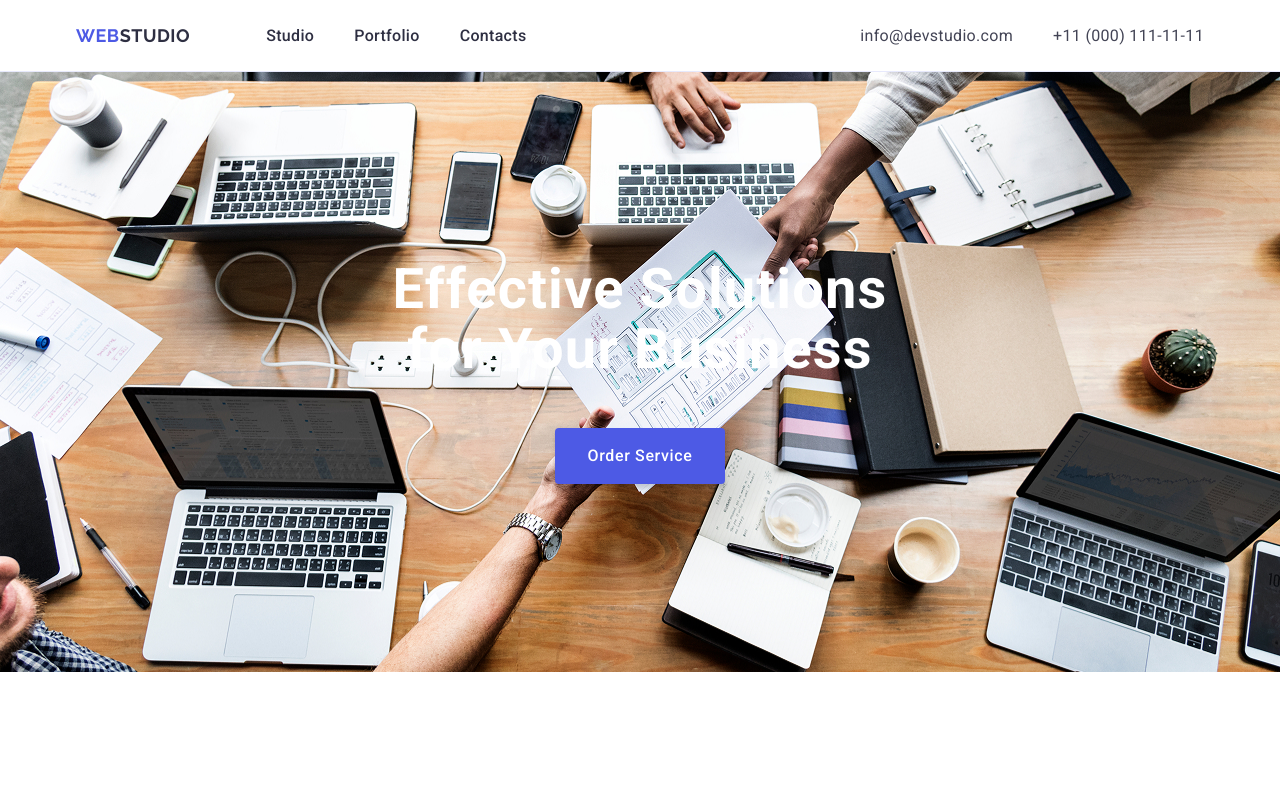
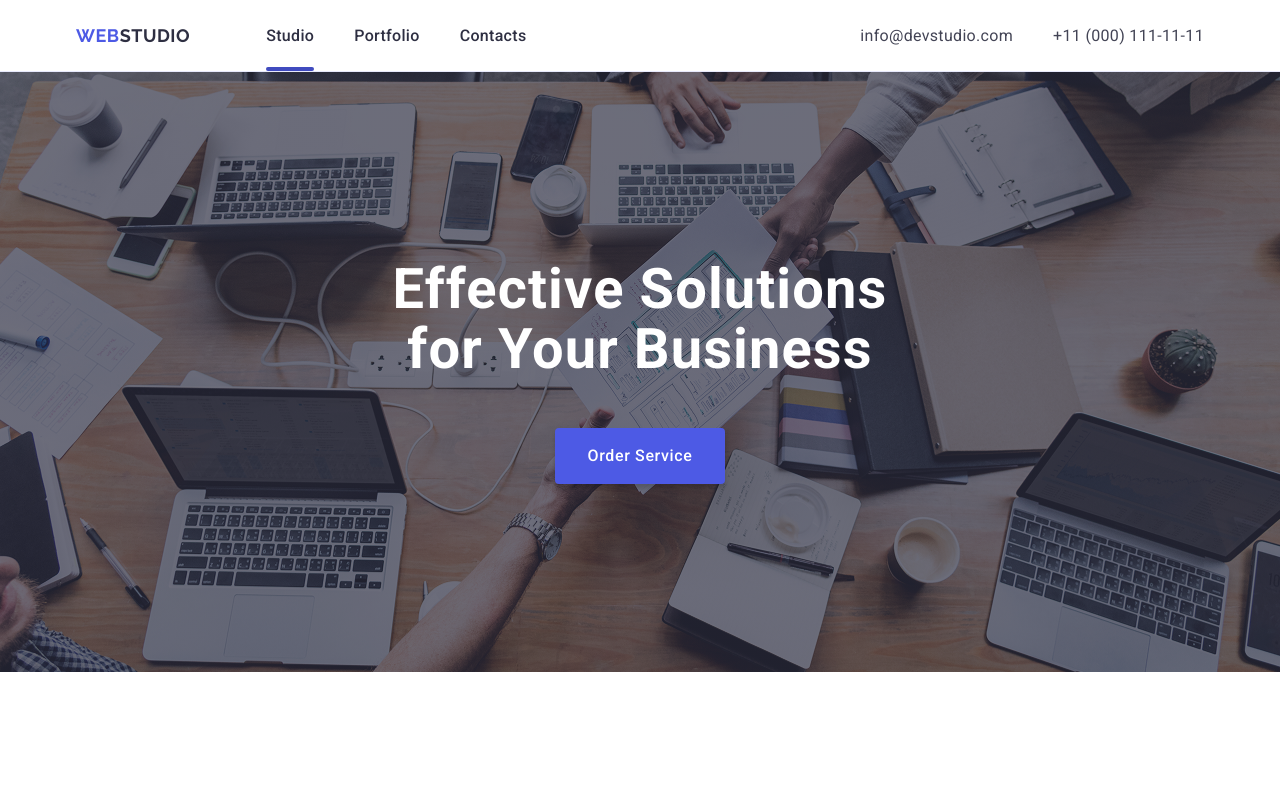
Before and after one commit to VladByshov/goit-markup-hw-04, a plain HTML site: page index.html in a window 1280 px wide. Shown: the top 788 px of the page. Drawn offline with nearby package versions, Linux system fonts and the light colour scheme.

Commit message:
done hero section

```diff
--- a/css/style.css
+++ b/css/style.css
@@ -89,7 +89,13 @@ img {
 .main-nav, .nav-list, .contacts-header {
     display: flex;
     align-items: center;
+    justify-content:  center;
     flex-wrap: wrap;
+    height:  100%;
+}
+
+.list-item{
+    height: 100%;
 }
 
 .list-item:not(:last-child){
@@ -122,18 +128,48 @@ img {
 }
 
 .list-item-nav{
-    padding:24px 0;
+    /*padding:24px 0;*/
     text-decoration:  none;
     color:  #2e2f42;
+}
+
+.list-item a{
+    display: flex;
+    justify-content: center;
+    align-items: center;
+    position: relative;
+    height: 100%;
+    /*transition: 250ms cubic-bezier(0.4, 0, 0.2, 1) ;*/
+    transition-property: color;
+    transition-duration: 1s;
+    transition-timing-function: cubic-bezier(0.4, 0, 0.2, 1);
 }
 
 .list-item a:hover,
 .list-item a:focus{
     color: #404bbf;
+
+}
+
+.list-item .current::after{
+    display: block;
+    content: " ";
+    width: 100%;
+    position: absolute;
+    bottom: 0;
+    height: 4px;
+    background-color: #404bbf;
+    border-radius: 2px;
 }
 
 .address {
     font-style: normal;
+}
+
+.list-address a{
+    transition-property: color;
+    transition-duration: 1s;
+    transition-timing-function: cubic-bezier(0.4, 0, 0.2, 1);
 }
 
 .list-address a:hover,
@@ -150,14 +186,13 @@ img {
     letter-spacing: 0.02em;
     color: #ffffff;
     max-width: 496px;
+
 }
 .hero {
     max-height: 600px;
-    display: flex;
-    align-items: center;
-    justify-content: center;
     padding: 188px 0;
-    background:url("/images/people-office.jpg") center center / cover no-repeat #2e2f42;
+    background:linear-gradient(rgba(46, 47, 66, 0.7), rgba(46, 47, 66, 0.7)),
+    url('../images/people-office.jpg') center center / cover no-repeat;
 }
 
 .hero .container{
@@ -226,12 +261,12 @@ img {
 .benefits .benefits-list {
     display:  flex;
     flex-direction: row;
-    justify-content: space-between;
+    flex-wrap: wrap;
     gap: 24px;
     align-items: center;
 }
 .benefits-item{
-   /*width: calc((100% - 72px) / 4);*/
+   width: calc((100% - 72px) / 4);
 }
 
 /*BENEFITS SECTION*/
--- a/index.html
+++ b/index.html
@@ -18,7 +18,7 @@
         <nav class="main-nav">
             <a class="logo" href="./index.html">Web<span>Studio</span></a>
             <ul class="nav-list">
-                <li class="list-item"><a class="list-item-nav" href="./index.html">Studio</a></li>
+                <li class="list-item"><a class="list-item-nav current" href="./index.html">Studio</a></li>
                 <li class="list-item"><a class="list-item-nav" href="">Portfolio</a></li>
                 <li class="list-item"><a class="list-item-nav" href="">Contacts</a></li>
             </ul>
@@ -36,7 +36,7 @@
 <main>
     <section class="hero">
         <div class="container">
-            <h1 class="title-solutions">Effective Solutions <br> for Your Business</h1>
+            <h1 class="title-solutions">Effective Solutions for Your Business</h1>
             <button class="order-service" type="button">Order Service</button>
         </div>
     </section>
```
